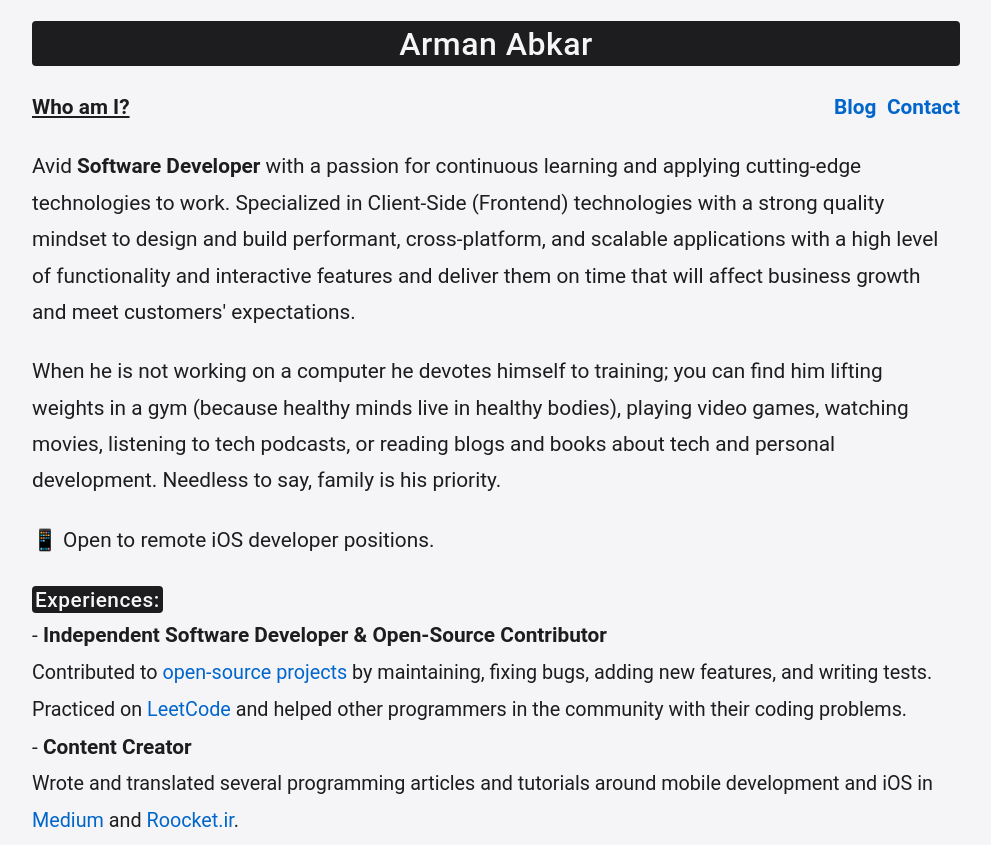
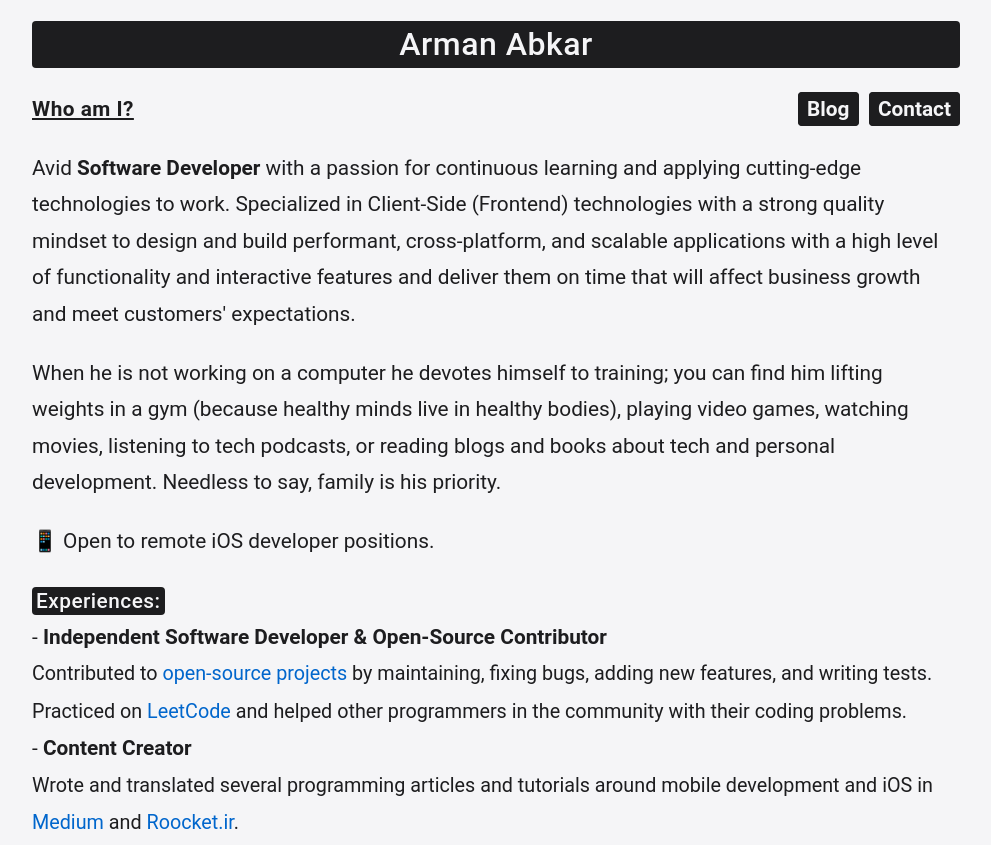
Before and after one commit to armanabkar/personal_portfolio, a website built with Parcel: page index.html in a window 1280 px wide. Shown: the top 845 px of the page, without its empty margins (144-1135 px from the left). Built offline with nearby package versions, Linux system fonts and the light colour scheme.

Commit message:
update buttons

```diff
--- a/index.css
+++ b/index.css
@@ -39,7 +39,7 @@ h1 {
   background-color: var(--primary);
   border-radius: 4px;
   letter-spacing: 0.03rem;
-  padding: 0.1em;
+  padding: 4px 8px;
 }
 .header-description {
   display: flex;
@@ -48,9 +48,21 @@ h1 {
 }
 .who-am-i {
   text-decoration: underline;
+  letter-spacing: 0.03rem;
 }
 .header-description a {
+  color: var(--background);
+  border: 1px solid var(--primary);
+  background-color: var(--primary);
+  border: 1px solid var(--primary);
   margin-left: 0.5em;
+  border-radius: 4px;
+  padding: 4px 8px;
+}
+.header-description a:hover {
+  color: var(--primary);
+  background-color: var(--background);
+  text-decoration: none;
 }
 svg {
   width: 1em;
@@ -83,6 +95,7 @@ a {
 }
 a:hover {
   color: var(--primary);
+  text-decoration: underline;
 }
 .container {
   margin: 0 auto;
@@ -94,8 +107,8 @@ a:hover {
   background-color: var(--primary);
   color: var(--background);
   letter-spacing: 0.03rem;
-  padding: 0.075em 0.15em;
   border-radius: 4px;
+  padding: 2px 4px;
 }
 .experience-description {
   font-size: 0.95em;
@@ -162,4 +175,5 @@ footer {
 }
 ::-webkit-scrollbar-thumb {
   background-color: var(--primary);
+  border-radius: 2px;
 }
--- a/index.html
+++ b/index.html
@@ -181,7 +181,7 @@
         </p>
         <div class="contact-container">
           <p class="p-without-margin">✉️ armanabkar@gmail.com</p>
-          <p class="p-without-margin">🌴 Los Angeles, California</p>
+          <p class="p-without-margin">📍 United States</p>
         </div>
         <div class="social-media-icons">
           <p class="p-without-margin">
--- a/package.json
+++ b/package.json
@@ -1,6 +1,6 @@
 {
   "name": "personal_portfolio",
-  "version": "1.4.0",
+  "version": "1.5.0",
   "description": "",
   "main": "index.js",
   "scripts": {
```
